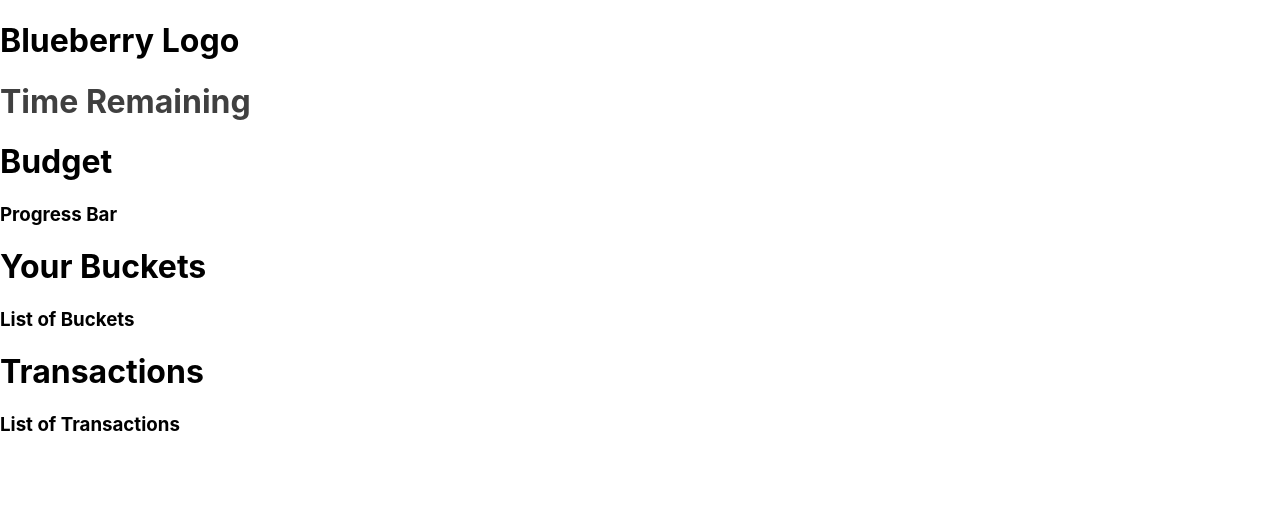
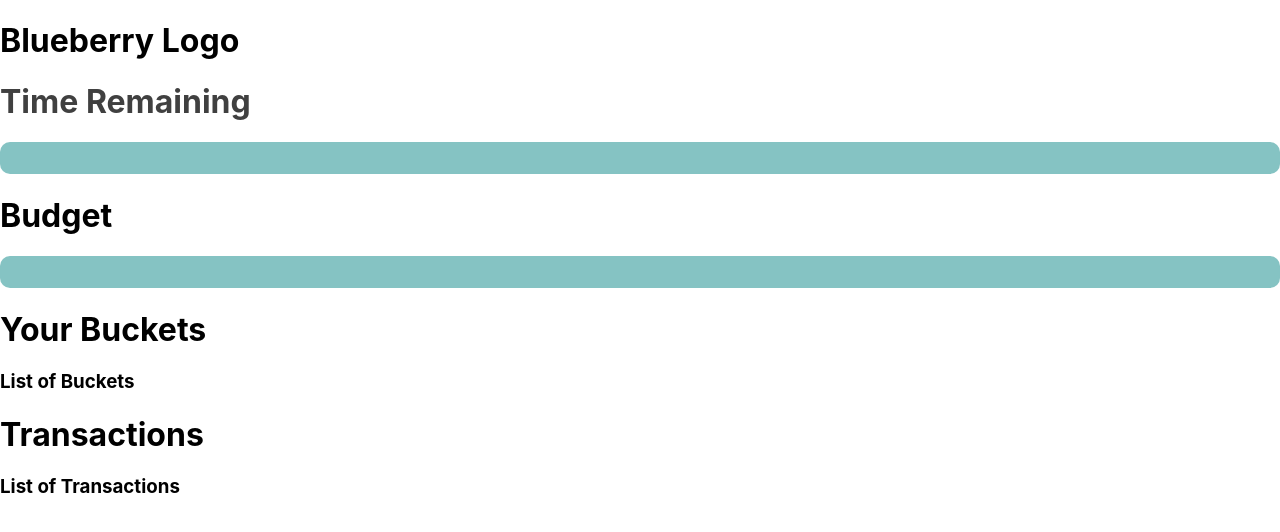
Before and after one commit to mcp31/hackdfw2022, a Next.js app: page /homeScreen in a window 1280 px wide. Shown: the top 532 px of the page. Built offline with nearby package versions, Linux system fonts and the light colour scheme.

Commit message:
added non-functional progress bar

```diff
--- a/pages/homeScreen.js
+++ b/pages/homeScreen.js
@@ -1,6 +1,40 @@
 import styles from '../styles/Home.module.css'
+import { useState, useEffect } from 'react';
+
+const daysLeft = 15;
+const percentageAmount = "100px";
+
+function ProgressBar(props) {
+
+    const width = props.width / props.totalWidth;
+
+    return (
+        <div className={styles.progressBarBackground}>
+            <div className={styles.progressBarPercentage} style={{width: width}}></div>
+        </div>
+    )
+}
 
 export default function HomeScreen() {
+    const [screenSize, getDimension] = useState({
+        dynamicWidth: window.innerWidth,
+        dynamicHeight: window.innerHeight
+      });
+      const setDimension = () => {
+        getDimension({
+          dynamicWidth: window.innerWidth,
+          dynamicHeight: window.innerHeight
+        })
+      }
+
+      useEffect(() => {
+        window.addEventListener('resize', setDimension);
+
+        return(() => {
+            window.removeEventListener('resize', setDimension);
+        })
+      }, [screenSize])
+
     return (
         <div>
             <div>
@@ -12,15 +46,13 @@
                 <h1 className={styles.timeRemainingTitle}>
                     Time Remaining
                 </h1>
-                <div className={styles.progressBar}></div>
+                <ProgressBar width={daysLeft} totalWidth={screenSize.dynamicWidth}></ProgressBar>
             </div>
             <div>
                 <h1>
                     Budget
                 </h1>
-                <h3>
-                    Progress Bar
-                </h3>
+                <ProgressBar width={daysLeft} totalWidth={screenSize.dynamicWidth}></ProgressBar>
             </div>
             <div>
                 <h1>
--- a/styles/Home.module.css
+++ b/styles/Home.module.css
@@ -4,6 +4,12 @@
 
 .progressBarBackground {
   background-color: #85C3C3;
+  height: 2rem;
+  border-radius: 10px;
+}
+
+.progressBarPercentage {
+  background-color: #1A545B;
   height: 2rem;
   border-radius: 10px;
 }
```
